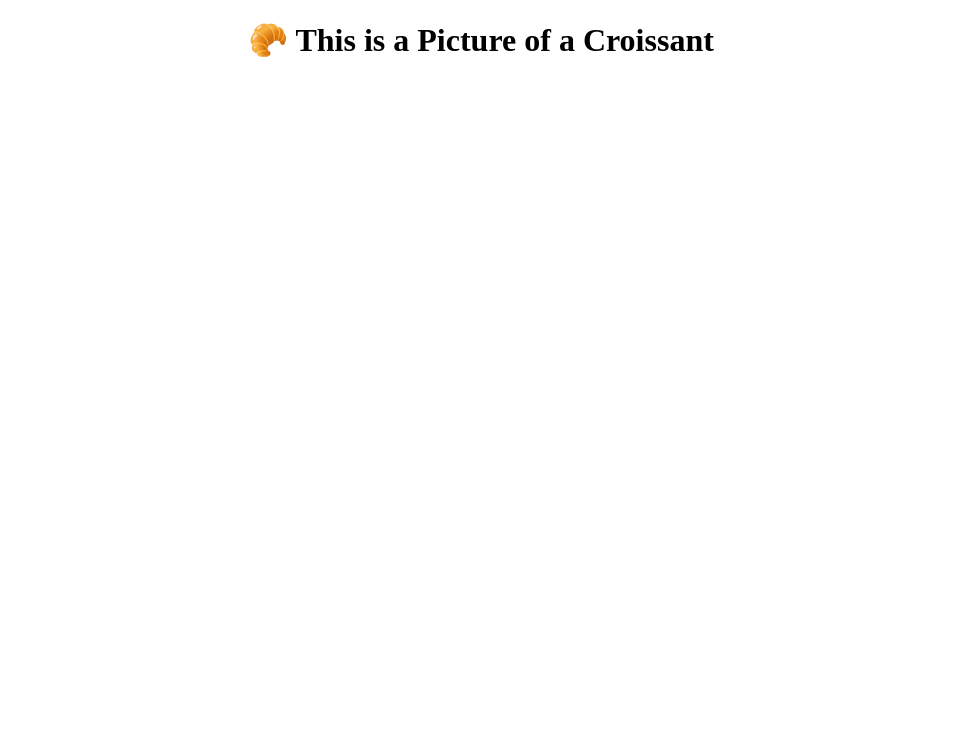
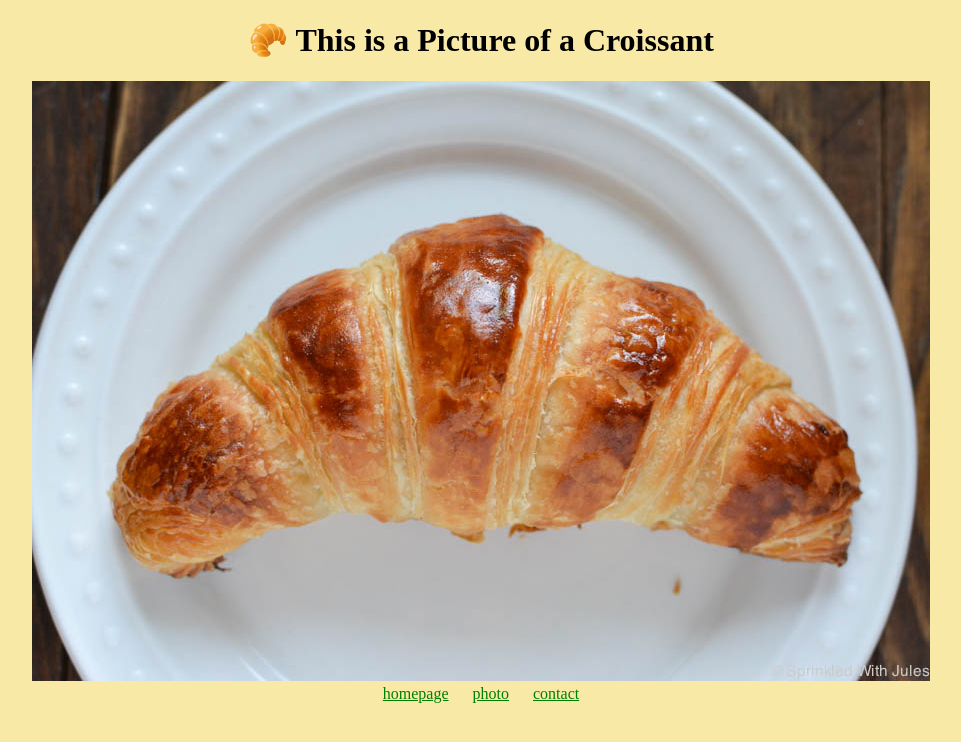
Before and after one commit to karlieward/multi-page-hosting, a plain HTML site: page photo.html in a window 1280 px wide. Shown: the whole page, without its empty margins (159-1120 px from the left). Drawn offline with Linux system fonts and the light colour scheme.

Commit message:
imported photo of croissant

```diff
--- a/photo.html
+++ b/photo.html
@@ -10,5 +10,13 @@
   </head>
   <body>
     <h1>🥐 This is a Picture of a Croissant</h1>
+    <img src="img/croissant.jpeg" alt="" />
+    <footer>
+      <a href="/">homepage</a>
+
+      <a href="/photo.html">photo</a>
+
+      <a href="/contact.html">contact</a>
+    </footer>
   </body>
 </html>
--- a/styles/style.css
+++ b/styles/style.css
@@ -1,3 +1,12 @@
 body {
   text-align: center;
+  background-color: #f8e9a6;
 }
+a:link {
+  color: green;
+  padding-right: 10px;
+  padding-left: 10px;
+}
+a:visited {
+  color: green;
+}
```
Also changed, not shown: contact.html (+7 -0 lines), img/croissant.jpeg (added), 1 other file.
